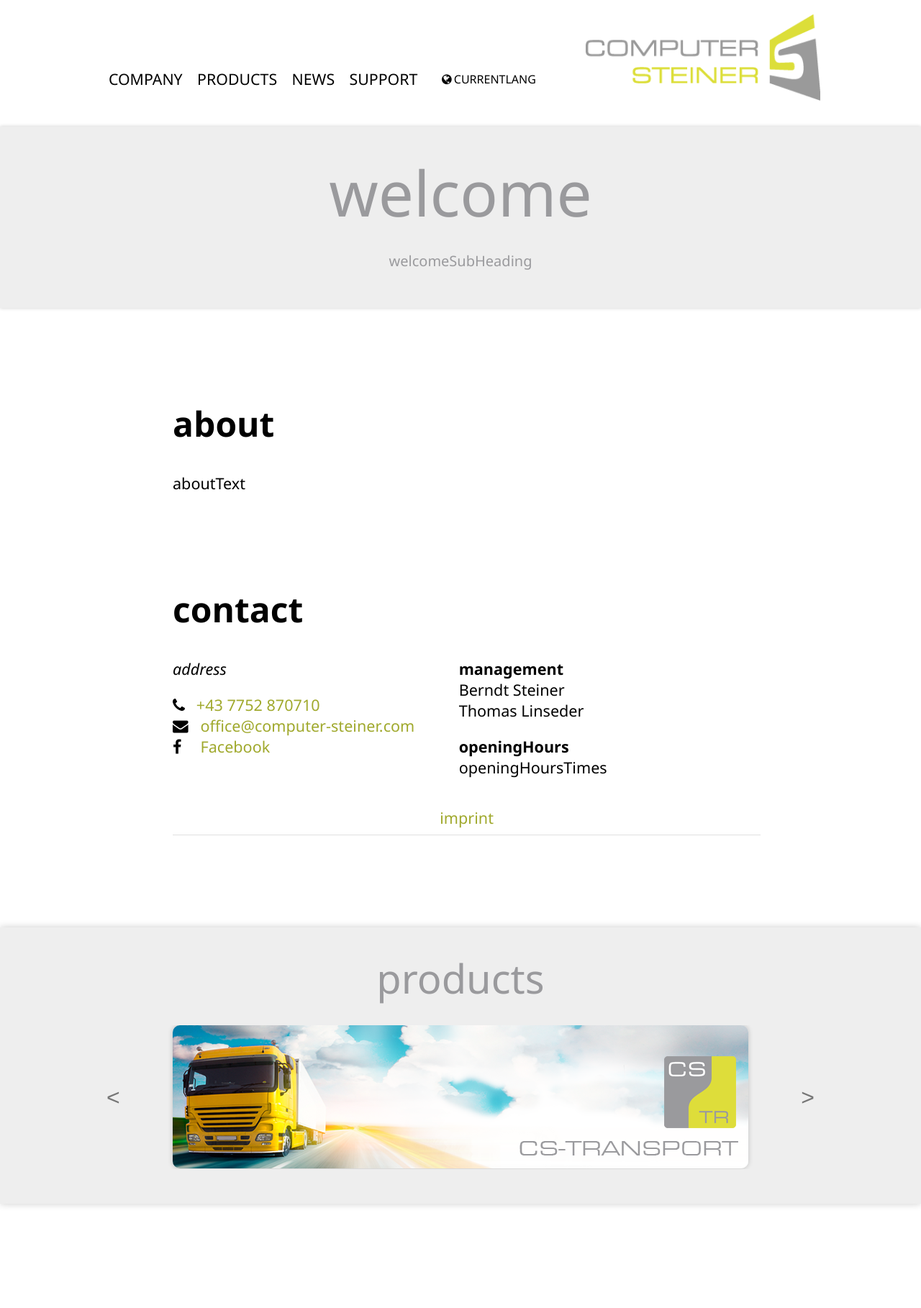
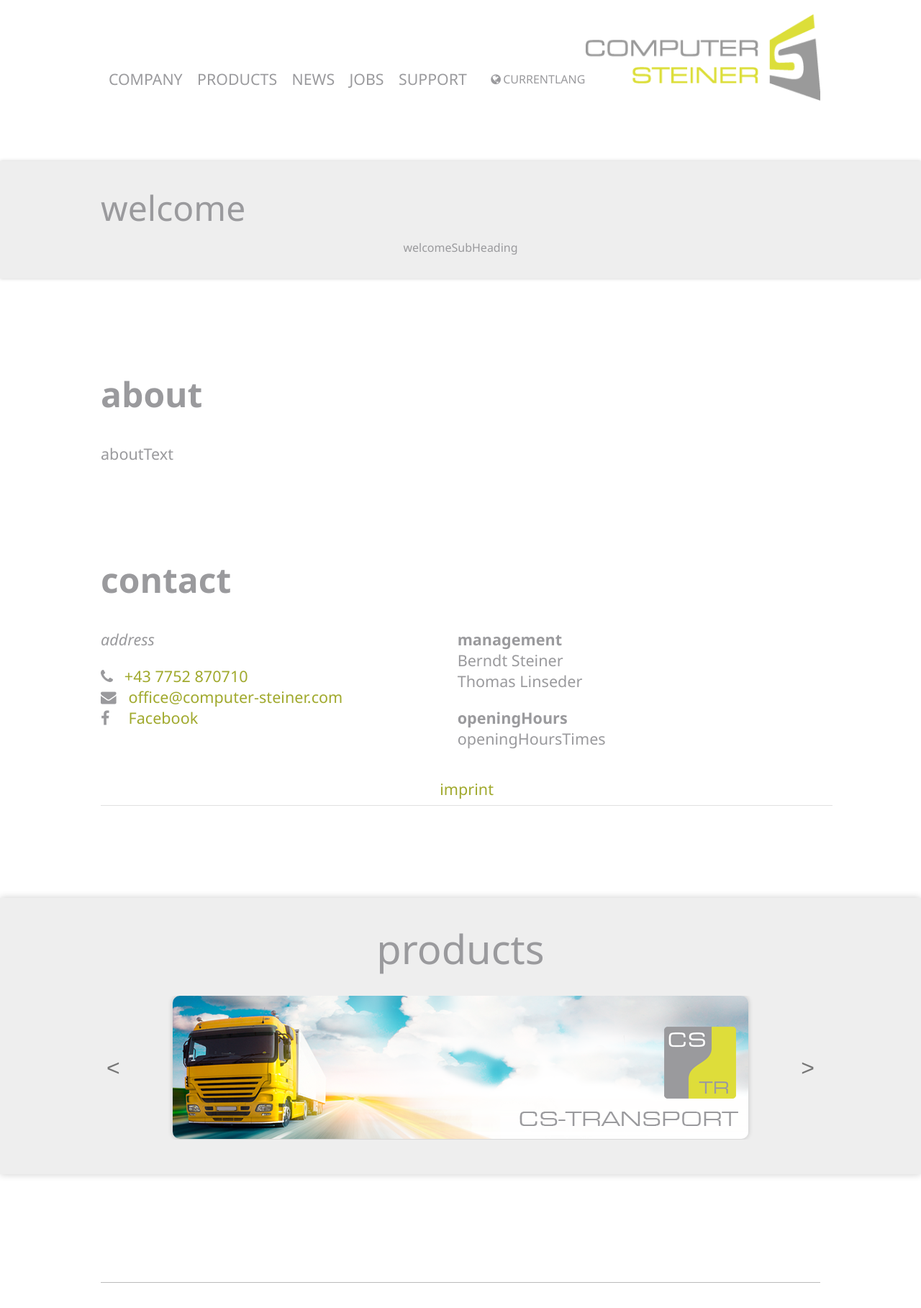
Before and after one commit to T0astBread/cs-website, a PHP site: page / in a window 1280 px wide. Shown: the top 1818 px of the page at 72% size. Run offline with PHP 8.4, Linux system fonts and the light colour scheme; data that the repository does not hold is empty; a stand-in replaces the project's code that opens the database connection; some libraries are stand-ins or nearby versions.

Commit message:
Changed A LOT of Things
Well, my boss was here and he told me to change a few things. I hope that it doesn't stay that way.

```diff
--- a/cs-website/scripts/slide-with.ts
+++ b/cs-website/scripts/slide-with.ts
@@ -2,7 +2,9 @@
 {
 	$(".slide-with").each((i, slideW) =>
 	{
-		let linked = $(".slideshow#" + slideW.getAttribute("x-slideshow"));
+		let sldShow = slideW.getAttribute("x-slideshow");
+		if(!sldShow || sldShow === "") return;
+		let linked = $(".slideshow#" + sldShow);
 		let id = getIdentifier(slideW);
 		slideW.setAttribute("id", id);
 		let linkedAttr = linked.attr("x-linked-slideshows");
--- a/cs-website/styles/containers.css
+++ b/cs-website/styles/containers.css
@@ -1,6 +1,6 @@
 .size-limited
 {
-   max-width: 800px;
+   max-width: 1000px;
    margin-left: auto;
    margin-right: auto;
 }
@@ -73,6 +73,7 @@
 {
    display: flex;
    flex-direction: row;
+   /* max-width: 800px; */
    max-width: 800px;
    margin: auto;
    overflow: hidden;
--- a/cs-website/styles/frame.css
+++ b/cs-website/styles/frame.css
@@ -10,11 +10,13 @@
    display: flex;
    flex-direction: column;
    min-height: 100vh;
+
+   color: rgb(154, 154, 157);
 }
 
 body > header a
 {
-   color: black;
+    color: rgb(154, 154, 157);
 }
 
 body > header
--- a/cs-website/styles/misc.css
+++ b/cs-website/styles/misc.css
@@ -64,11 +64,30 @@
     width: 1.52em;
 }
 
+#welcome .slide-with
+{
+    max-width: 1000px;
+    margin: auto;
+    margin-bottom: 3em;
+}
+
+#welcome img
+{
+    height: 15.6em;
+    width: auto;
+}
+
+#welcome p, #welcome h1
+{
+    text-align: left;
+}
+
 #welcome h1
 {
-    font-size: 5.45em;
+    font-size: 3em;
     padding: 0;
-    margin: 0;
+    max-width: 1000px;
+    margin: auto;
     margin-bottom: .25em;
 }
 
--- a/cs-website/templates/components/assembled-components/welcome.html.twig
+++ b/cs-website/templates/components/assembled-components/welcome.html.twig
@@ -1,4 +1,13 @@
-<section id="welcome" class="fullwidth">
-    <h1>{{ "welcome"|bundle }}</h1>
-    <p>{{ "welcomeSubHeading"|bundle|raw }}</p>
+<section id="welcome">
+    {% include "components/slide-with.html.twig" with {"panels":
+    [
+        {"content": "<img src='"~HOST~"/images/transport.png'>"},
+        {"content": "<img src='"~HOST~"/images/bus.png'>"},
+        {"content": "<img src='"~HOST~"/images/routing.png'>"},
+        {"content": "<img src='"~HOST~"/images/mobile.png'>"}
+    ]} %}
+    <div  class="fullwidth">
+        <h1>{{ "welcome"|bundle }}</h1>
+        <div class="size-limited">{{ "welcomeSubHeading"|bundle|raw }}</div>
+    </div>
 </section>
--- a/cs-website/templates/page.html.twig
+++ b/cs-website/templates/page.html.twig
@@ -32,6 +32,7 @@
                                 {"title": "company"|bundle, "dropdown": ["about"|bundle, "contact"|bundle]},
                                 {"title": "products"|bundle, "dropdown": ["CS-Transport", "CS-Bus", "CS-Routing"]},
                                 {"title": "news"|bundle, "dropdown": products, "isGroup": true},
+                                {"title": "jobs"}
                             ] %}
                                 {% set dropdownLinks = [] %}
                                 {% for dropdownItem in item["dropdown"] %}
```
Also changed, not shown: 2 other files.
